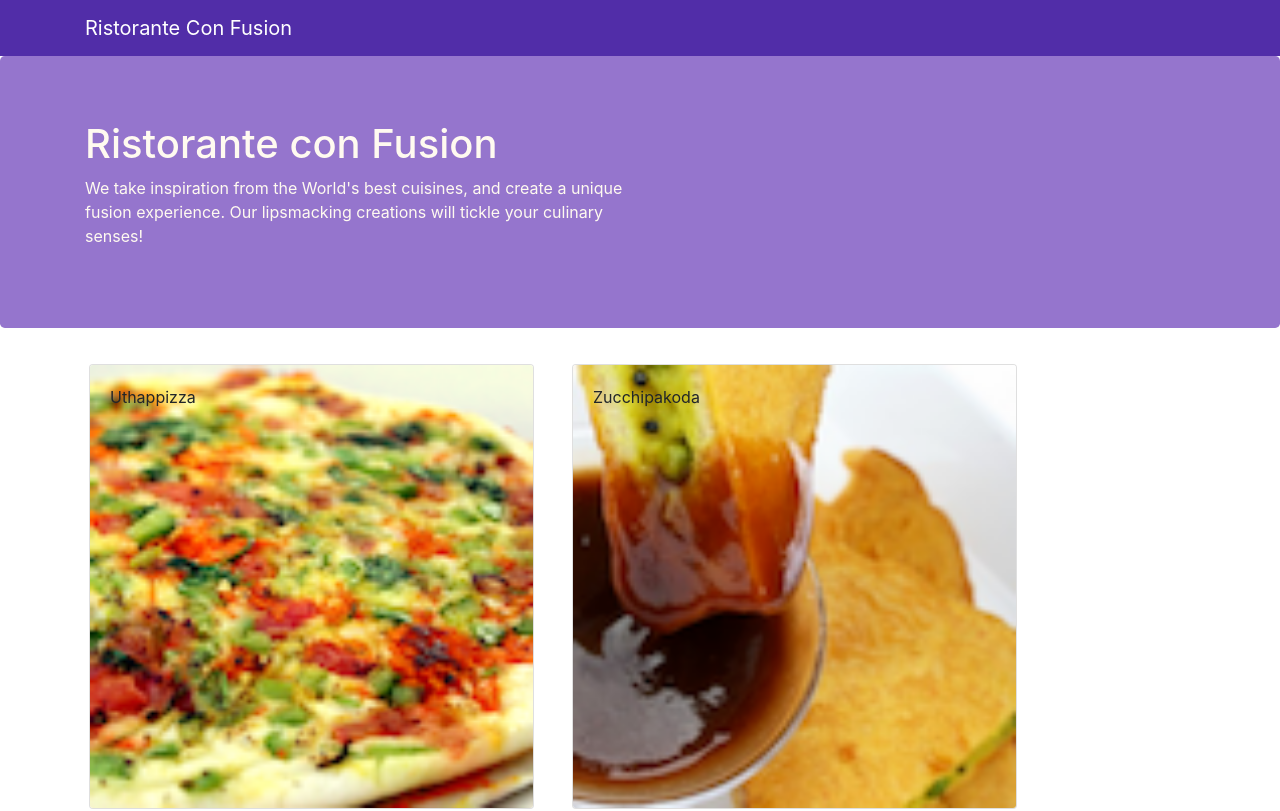
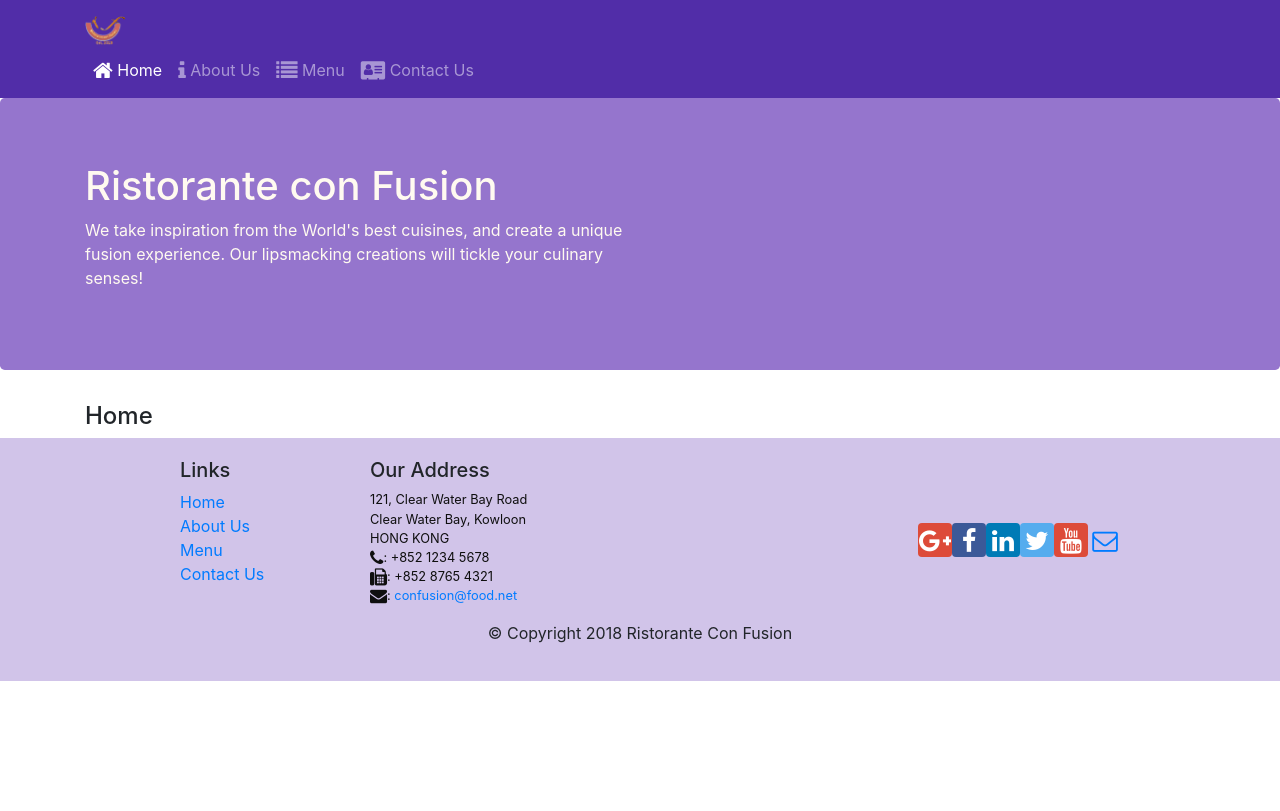
Before and after one commit to p-kayt/-FER201m_React_Lab8, a React (Create React App) app: page /home in a window 1280 px wide. Shown: the top 811 px of the page. Built offline with nearby package versions, Linux system fonts and the light colour scheme.

Commit message:
React Router

```diff
--- a/package.json
+++ b/package.json
@@ -12,6 +12,7 @@
     "popper.js": "^1.16.1",
     "react": "^18.1.0",
     "react-dom": "^18.1.0",
+    "react-router-dom": "^4.2.2",
     "react-scripts": "^2.1.8",
     "reactstrap": "^9.1.1",
     "web-vitals": "^2.1.4"
--- a/src/App.js
+++ b/src/App.js
@@ -1,14 +1,18 @@
 import './App.css';
 import React, { Component } from 'react';
 import Main from './components/MainComponent';
+import { BrowserRouter } from 'react-router-dom';
 
 class App extends Component {
 
   render() {
     return (
+      <BrowserRouter>
       <div className="App">
         <Main />
       </div>
+    </BrowserRouter>
+
     );
   }
 }
--- a/src/components/FooterComponent.js
+++ b/src/components/FooterComponent.js
@@ -1,39 +1,64 @@
-import React from 'react';
+import React from "react";
+import { Link } from "react-router-dom";
 
 function Footer(props) {
-    return(
+   return (
       <div className="footer">
          <div className="container">
             <div className="row justify-content-center">
                <div className="col-4 offset-1 col-sm-2">
                   <h5>Links</h5>
                   <ul className="list-unstyled">
-                        <li><a href="#">Home</a></li>
-                        <li><a href="#">About</a></li>
-                        <li><a href="#">Menu</a></li>
-                        <li><a href="contactus.html">Contact</a></li>
+                     <li>
+                        <Link to="/home">Home</Link>
+                     </li>
+                     <li>
+                        <Link to="/aboutus">About Us</Link>
+                     </li>
+                     <li>
+                        <Link to="/menu">Menu</Link>
+                     </li>
+                     <li>
+                        <Link to="/contactus">Contact Us</Link>
+                     </li>
                   </ul>
                </div>
                <div className="col-7 col-sm-5">
                   <h5>Our Address</h5>
                   <address>
-                      121, Clear Water Bay Road<br />
-                      Clear Water Bay, Kowloon<br />
-                      HONG KONG<br />
-                      <i className="fa fa-phone fa-lg"></i>: +852 1234 5678<br />
-                      <i className="fa fa-fax fa-lg"></i>: +852 8765 4321<br />
-                      <i className="fa fa-envelope fa-lg"></i>: <a href="mailto:confusion@food.net">
-                         confusion@food.net</a>
+                     121, Clear Water Bay Road
+                     <br />
+                     Clear Water Bay, Kowloon
+                     <br />
+                     HONG KONG
+                     <br />
+                     <i className="fa fa-phone fa-lg"></i>: +852 1234 5678
+                     <br />
+                     <i className="fa fa-fax fa-lg"></i>: +852 8765 4321
+                     <br />
+                     <i className="fa fa-envelope fa-lg"></i>: <a href="mailto:confusion@food.net">confusion@food.net</a>
                   </address>
                </div>
                <div className="col-12 col-sm-4 align-self-center">
                   <div className="text-center">
-                        <a className="btn btn-social-icon btn-google" href="http://google.com/+"><i className="fa fa-google-plus"></i></a>
-                        <a className="btn btn-social-icon btn-facebook" href="http://www.facebook.com/profile.php?id="><i className="fa fa-facebook"></i></a>
-                        <a className="btn btn-social-icon btn-linkedin" href="http://www.linkedin.com/in/"><i className="fa fa-linkedin"></i></a>
-                        <a className="btn btn-social-icon btn-twitter" href="http://twitter.com/"><i className="fa fa-twitter"></i></a>
-                        <a className="btn btn-social-icon btn-google" href="http://youtube.com/"><i className="fa fa-youtube"></i></a>
-                        <a className="btn btn-social-icon" href="mailto:"><i className="fa fa-envelope-o"></i></a>
+                     <a className="btn btn-social-icon btn-google" href="http://google.com/+">
+                        <i className="fa fa-google-plus"></i>
+                     </a>
+                     <a className="btn btn-social-icon btn-facebook" href="http://www.facebook.com/profile.php?id=">
+                        <i className="fa fa-facebook"></i>
+                     </a>
+                     <a className="btn btn-social-icon btn-linkedin" href="http://www.linkedin.com/in/">
+                        <i className="fa fa-linkedin"></i>
+                     </a>
+                     <a className="btn btn-social-icon btn-twitter" href="http://twitter.com/">
+                        <i className="fa fa-twitter"></i>
+                     </a>
+                     <a className="btn btn-social-icon btn-google" href="http://youtube.com/">
+                        <i className="fa fa-youtube"></i>
+                     </a>
+                     <a className="btn btn-social-icon" href="mailto:">
+                        <i className="fa fa-envelope-o"></i>
+                     </a>
                   </div>
                </div>
             </div>
@@ -44,7 +69,7 @@
             </div>
          </div>
       </div>
-    )
+   );
 }
 
 export default Footer;
--- a/src/components/HeaderComponent.js
+++ b/src/components/HeaderComponent.js
@@ -1,13 +1,47 @@
 import React, { Component } from "react";
-import { Navbar, NavbarBrand } from "reactstrap";
+import { Nav, Navbar, NavbarBrand, NavbarToggler, Collapse, NavItem} from 'reactstrap';
+import { NavLink } from 'react-router-dom';
+
 
 class Header extends Component {
+   constructor(props) {
+      super(props);
+
+      this.toggleNav = this.toggleNav.bind(this);
+      this.state = {
+        isNavOpen: false
+      };
+    }
+
+    toggleNav() {
+      this.setState({
+        isNavOpen: !this.state.isNavOpen
+      });
+    }
+
   render() {
-      return (
-         <React.Fragment>
-            <Navbar dark>
+      return(
+          <div>
+              <Navbar dark expand="md">
                   <div className="container">
-                  <NavbarBrand href="/">Ristorante Con Fusion</NavbarBrand>
+                      <NavbarToggler onClick={this.toggleNav} />
+                      <NavbarBrand className="mr-auto" href="/"><img src='assets/images/logo.png' height="30" width="41" alt='Ristorante Con Fusion' /></NavbarBrand>
+                      <Collapse isOpen={this.state.isNavOpen} navbar>
+                          <Nav navbar>
+                          <NavItem>
+                              <NavLink className="nav-link"  to='/home'><span className="fa fa-home fa-lg"></span> Home</NavLink>
+                          </NavItem>
+                          <NavItem>
+                              <NavLink className="nav-link" to='/aboutus'><span className="fa fa-info fa-lg"></span> About Us</NavLink>
+                          </NavItem>
+                          <NavItem>
+                              <NavLink className="nav-link"  to='/menu'><span className="fa fa-list fa-lg"></span> Menu</NavLink>
+                          </NavItem>
+                          <NavItem>
+                              <NavLink className="nav-link" to='/contactus'><span className="fa fa-address-card fa-lg"></span> Contact Us</NavLink>
+                          </NavItem>
+                          </Nav>
+                      </Collapse>
                   </div>
               </Navbar>
               <div className="jumbotron">
@@ -15,17 +49,15 @@
                       <div className="row row-header">
                           <div className="col-12 col-sm-6">
                               <h1>Ristorante con Fusion</h1>
-                        <p>
-                           We take inspiration from the World's best cuisines, and create a unique fusion experience. Our lipsmacking creations will tickle your
-                           culinary senses!
-                        </p>
+                              <p>We take inspiration from the World's best cuisines, and create a unique fusion experience. Our lipsmacking creations will tickle your culinary senses!</p>
                           </div>
                       </div>
                   </div>
                   </div>
-         </React.Fragment>
+          </div>
       );
   }
+
 }
 
 export default Header;
--- /dev/null
+++ b/src/components/HomeComponent.js
@@ -0,0 +1,11 @@
+import React from 'react';
+
+function Home(props) {
+    return(
+      <div className="container">
+        <h4>Home</h4>
+      </div>
+    );
+}
+
+export default Home;
--- a/src/components/MainComponent.js
+++ b/src/components/MainComponent.js
@@ -5,6 +5,8 @@
 import { DISHES } from '../shared/dishes';
 import Header from './HeaderComponent';
 import Footer from './FooterComponent';
+import Home from './HomeComponent';
+import { Switch, Route, Redirect } from 'react-router-dom';
 
 
 class Main extends Component {
@@ -22,6 +24,13 @@
   }
 
   render() {
+    const HomePage = () => {
+      return(
+          <Home
+          />
+      );
+    }
+
     return (
       <div>
         {/* <Navbar dark color="primary">
@@ -29,8 +38,15 @@
             <NavbarBrand href="/">Ristorante Con Fusion</NavbarBrand>
           </div>
         </Navbar> */}
+
         <Header />
-        <Menu dishes={this.state.dishes} onClick={(dishId) => this.onDishSelect(dishId)} />
+        <Switch>
+              <Route path='/home' component={HomePage} />
+              <Route exact path='/menu' component={() => <Menu dishes={this.state.dishes} />} />
+              <Redirect to="/home" />
+          </Switch>
+
+        {/* <Menu dishes={this.state.dishes} onClick={(dishId) => this.onDishSelect(dishId)} /> */}
         <DishDetail dish={this.state.dishes.filter((dish) => dish.id === this.state.selectedDish)[0]} />
         <Footer />
       </div>
--- a/src/components/MenuComponent.js
+++ b/src/components/MenuComponent.js
@@ -4,8 +4,9 @@
 
     function RenderMenuItem ({dish, onClick}) {
         return (
-            <Card
-                onClick={() => onClick(dish.id)}>
+             <Card
+                // onClick={() => onClick(dish.id)}
+                >
                 <CardImg width="100%" src={dish.image} alt={dish.name} />
                 <CardImgOverlay>
                     <CardTitle>{dish.name}</CardTitle>
```
Also changed, not shown: 1 other file (tests, documents, lock files or other folders). Lines whose indentation alone changed are shown as unchanged.
